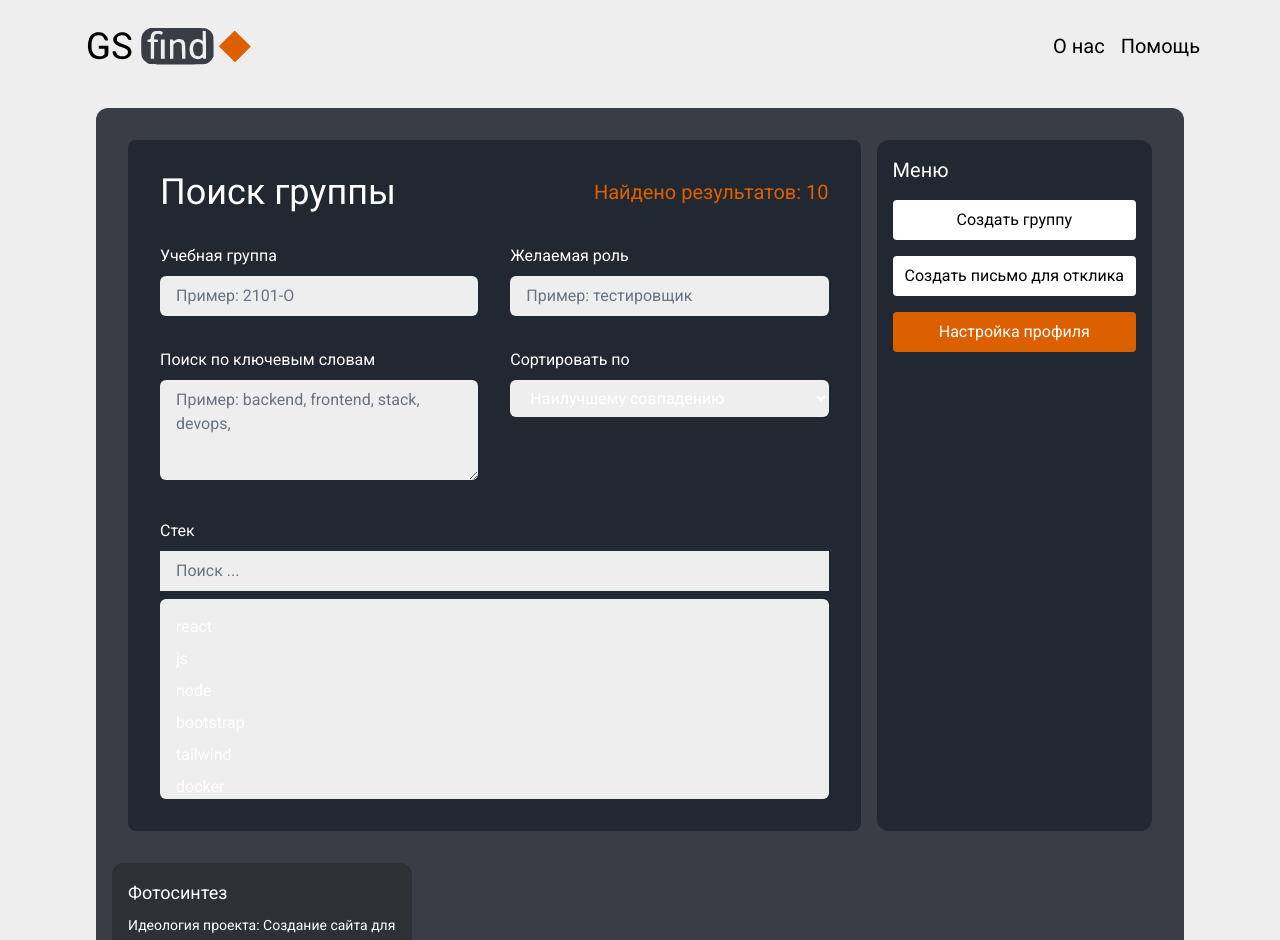
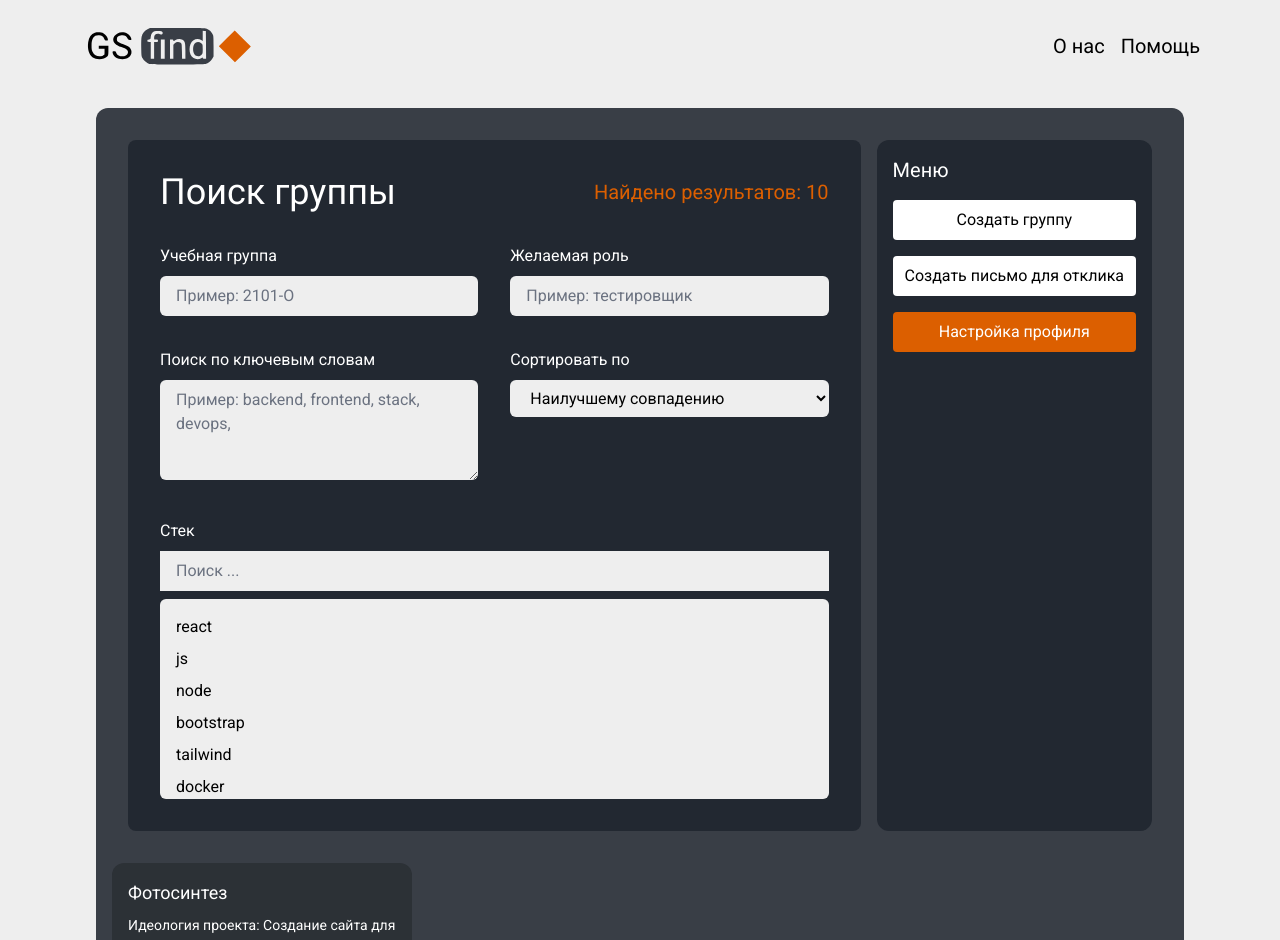
Before and after one commit to Pyplee/cho_pisat, a Next.js app: page /main in a window 1280 px wide. Shown: the top 940 px of the page. Built offline with nearby package versions, Linux system fonts and the light colour scheme.

Commit message:
fixed text color

```diff
--- a/src/app/main/page.tsx
+++ b/src/app/main/page.tsx
@@ -57,7 +57,7 @@ function MainComponent() {
               name="group"
               type="text"
               placeholder="Пример: 2101-О"
-              className="w-full px-4 py-2 rounded-md bg-[#EEEEEE] text-white placeholder-gray-500 font-roboto"
+              className="w-full px-4 py-2 rounded-md bg-[#EEEEEE] text-black placeholder-gray-500 font-roboto"
             />
           </div>
           <div>
@@ -68,7 +68,7 @@ function MainComponent() {
               name="role"
               type="text"
               placeholder="Пример: тестировщик"
-              className="w-full px-4 py-2 rounded-md bg-[#EEEEEE] text-white placeholder-gray-500 font-roboto"
+              className="w-full px-4 py-2 rounded-md bg-[#EEEEEE] text-black placeholder-gray-500 font-roboto"
             />
           </div>
           <div>
@@ -78,7 +78,7 @@ function MainComponent() {
             <textarea
               name="keywords"
               placeholder="Пример: backend, frontend, stack, devops,"
-              className="w-full px-4 py-2 rounded-md bg-[#EEEEEE] text-white placeholder-gray-500 font-roboto h-[100px]"
+              className="w-full px-4 py-2 rounded-md bg-[#EEEEEE] text-black placeholder-gray-500 font-roboto h-[100px]"
             ></textarea>
           </div>
           <div>
@@ -87,7 +87,7 @@ function MainComponent() {
             </label>
             <select
               name="sort"
-              className="w-full px-4 py-2 rounded-md bg-[#EEEEEE] text-white font-roboto"
+              className="w-full px-4 py-2 rounded-md bg-[#EEEEEE] text-black font-roboto"
             >
               <option>Наилучшему совпадению</option>
             </select>
@@ -100,11 +100,11 @@ function MainComponent() {
               name="stack_search"
               type="text"
               placeholder="Поиск ..."
-              className="w-full px-4 py-2 bg-[#EEEEEE] text-white placeholder-gray-500 font-roboto"
+              className="w-full px-4 py-2 bg-[#EEEEEE] text-black placeholder-gray-500 font-roboto"
             />
           </div>
           <div className="mt-2 bg-[#EEEEEE] p-4 rounded-md h-[200px] overflow-y-scroll">
-            <ul className="font-roboto text-white space-y-2">
+            <ul className="font-roboto text-black space-y-2">
               <li>react</li>
               <li>js</li>
               <li>node</li>
@@ -114,10 +114,10 @@ function MainComponent() {
               <li>nginx</li>
               <li>vue</li>
               <li>
-                nextjs <span className="text-white">✔</span>
+                nextjs <span className="text-black">✔</span>
               </li>
               <li>
-                oauth 2.0 <span className="text-white">✔</span>
+                oauth 2.0 <span className="text-black">✔</span>
               </li>
             </ul>
           </div>
```
